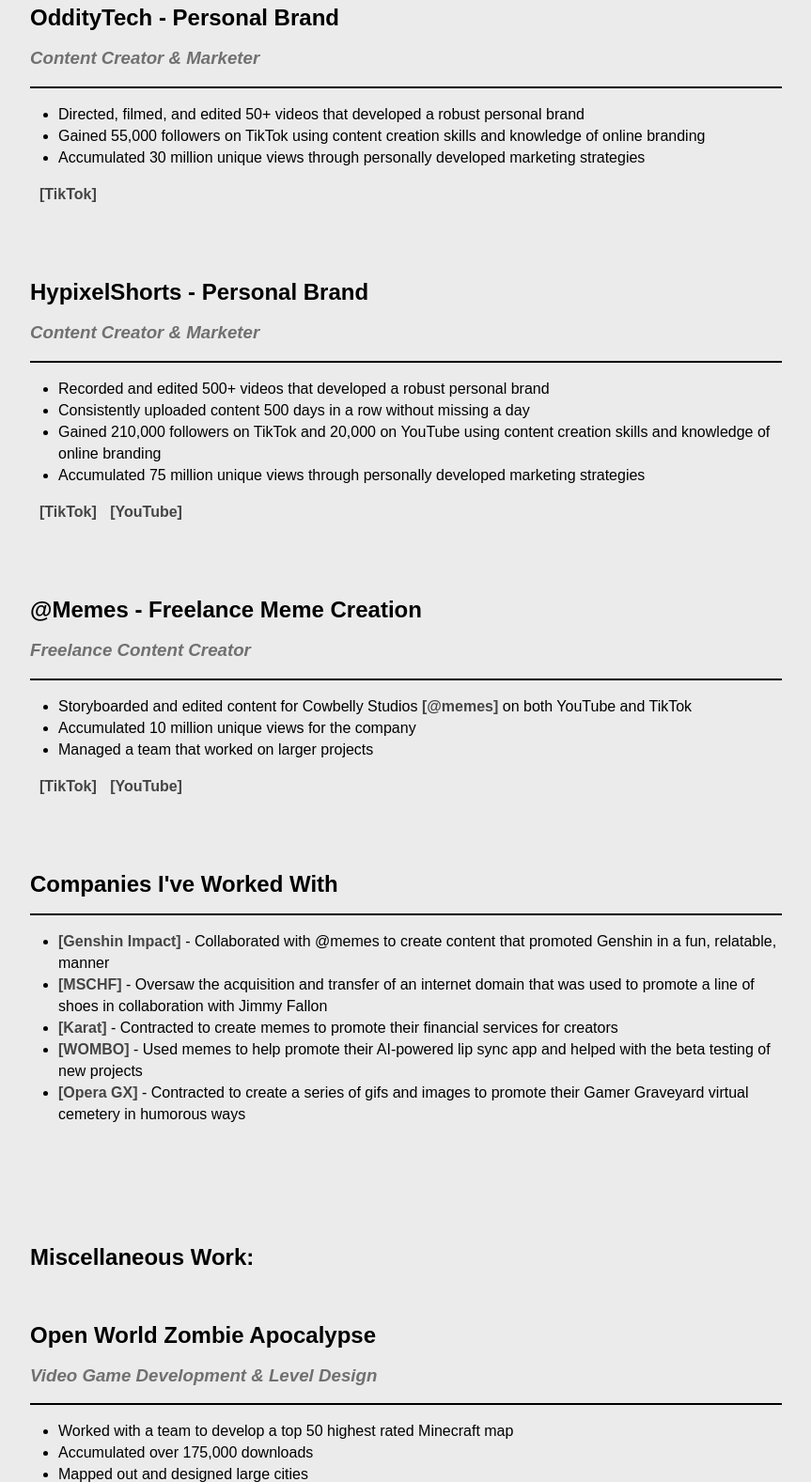
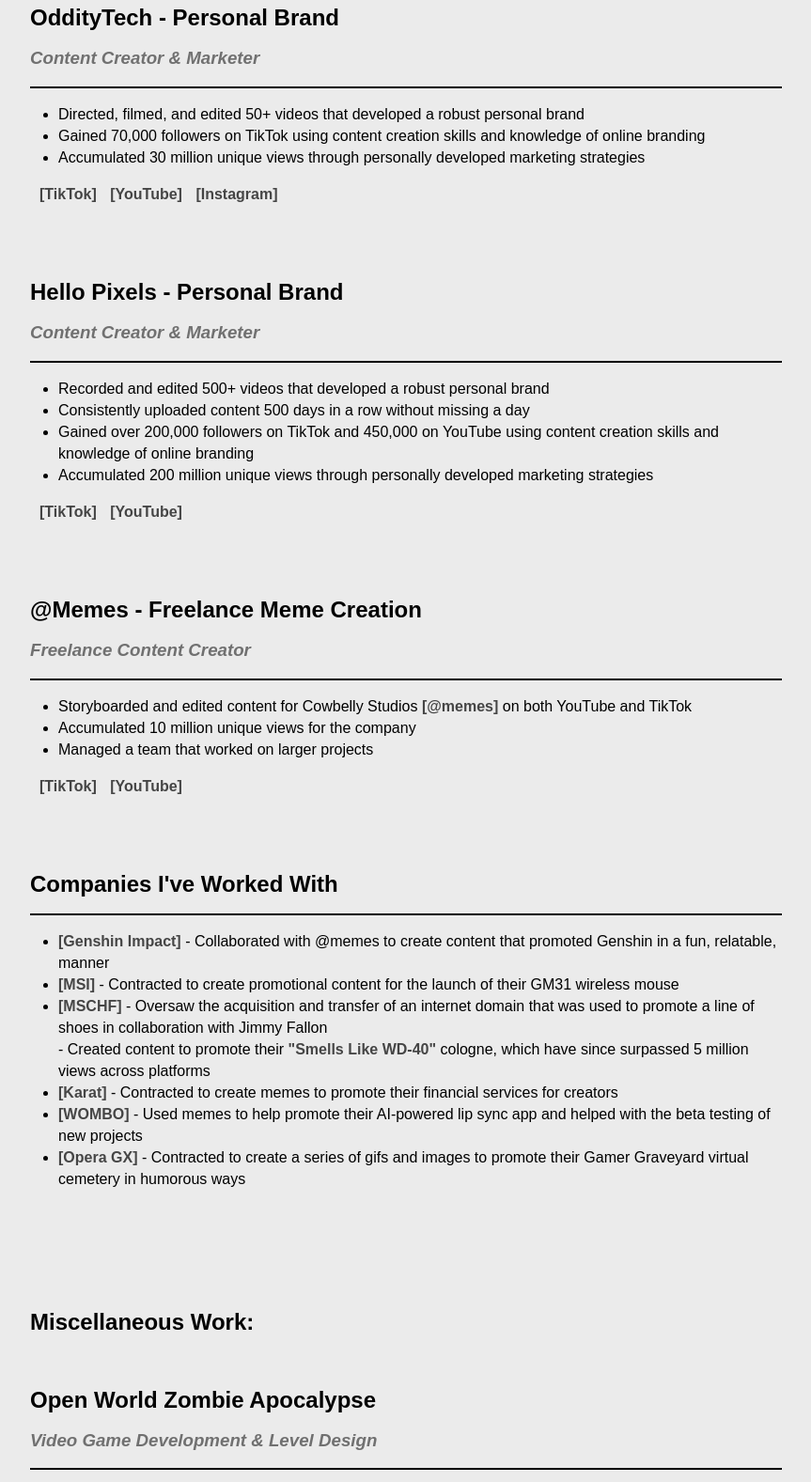
Before and after one commit to TheNicholasFisher/portfolio, a plain HTML site: page index.html in a window 1280 px wide. Shown: the part 200-1777 px from the top of the page at 94% size, without its empty margins (16-879 px from the left). Drawn offline with Linux system fonts and the light colour scheme.

Commit message:
Add files via upload

```diff
--- a/index.html
+++ b/index.html
@@ -24,17 +24,23 @@
         <div class="bullets opacity" style="--index:2">
             <ul>
                 <li>Directed, filmed, and edited 50+ videos that developed a robust personal brand</li>
-                <li>Gained 55,000 followers on TikTok using content creation skills and knowledge of online branding</li>
+                <li>Gained 70,000 followers on TikTok using content creation skills and knowledge of online branding</li>
                 <li>Accumulated 30 million unique views through personally developed marketing strategies</li>
             </ul>
         </div>
         <div class="view opacity" style="--index:3">
             <a target="_blank" href="https://www.tiktok.com/@odditytech"><h4>[TikTok]</h4></a>
         </div>
+        <div class="view opacity" style="--index:3">
+            <a target="_blank" href="https://www.youtube.com/@odditytech"><h4>[YouTube]</h4></a>
+        </div>
+        <div class="view opacity" style="--index:3">
+            <a target="_blank" href="https://www.instagram.com/odditytech"><h4>[Instagram]</h4></a>
+        </div>
     </div>
     <div class="description">
         <div class="name opacity" style="--index:4">
-            <h2>HypixelShorts - Personal Brand</h2>
+            <h2>Hello Pixels - Personal Brand</h2>
         </div>
         <div class="idkwhattocallthis opacity" style="--index:5">
             <h3>Content Creator & Marketer</h3>
@@ -44,15 +50,15 @@
             <ul>
                 <li>Recorded and edited 500+ videos that developed a robust personal brand</li>
                 <li>Consistently uploaded content 500 days in a row without missing a day</li>
-                <li>Gained 210,000 followers on TikTok and 20,000 on YouTube using content creation skills and knowledge of online branding</li>
-                <li>Accumulated 75 million unique views through personally developed marketing strategies</li>
+                <li>Gained over 200,000 followers on TikTok and 450,000 on YouTube using content creation skills and knowledge of online branding</li>
+                <li>Accumulated 200 million unique views through personally developed marketing strategies</li>
             </ul>
         </div>
         <div class="view opacity" style="--index:7">
-            <a target="_blank" href="https://www.tiktok.com/@hypixelshorts"><h4>[TikTok]</h4></a>
+            <a target="_blank" href="https://www.tiktok.com/@hellopixels"><h4>[TikTok]</h4></a>
         </div>
         <div class="view opacity" style="--index:7">
-            <a target="_blank" href="https://www.youtube.com/@hypixelshorts"><h4>[YouTube]</h4></a>
+            <a target="_blank" href="https://www.youtube.com/@hellopixels"><h4>[YouTube]</h4></a>
         </div>
     </div>
     <div class="description">
@@ -88,7 +94,8 @@
         <div class="bullets opacity" style="--index:14">
             <ul>
                 <li><a target="_blank" href="https://genshin.hoyoverse.com/en/">[Genshin Impact]</a> - Collaborated with @memes to create content that promoted Genshin in a fun, relatable, manner</li>
-                <li><a target="_blank" href="https://www.mschf.xyz/">[MSCHF]</a> - Oversaw the acquisition and transfer of an internet domain that was used to promote a line of shoes in collaboration with Jimmy Fallon</li>
+                <li><a target="_blank" href="https://us.msi.com/">[MSI]</a> - Contracted to create promotional content for the launch of their GM31 wireless mouse</li>
+                <li><a target="_blank" href="https://www.mschf.xyz/">[MSCHF]</a> - Oversaw the acquisition and transfer of an internet domain that was used to promote a line of shoes in collaboration with Jimmy Fallon <br>- Created content to promote their <a target="_blank" href="https://smellslikewd40.com/">"Smells Like WD-40"</a> cologne, which have since surpassed 5 million views across platforms</li>
                 <li><a target="_blank" href="https://www.trykarat.com/">[Karat]</a> - Contracted to create memes to promote their financial services for creators</li>
                 <li><a target="_blank" href="https://www.wombo.ai/">[WOMBO]</a> - Used memes to help promote their AI-powered lip sync app and helped with the beta testing of new projects</li>
                 <li><a target="_blank" href="https://www.opera.com/gx">[Opera GX]</a> - Contracted to create a series of gifs and images to promote their Gamer Graveyard virtual cemetery in humorous ways</li>
@@ -113,7 +120,7 @@
         <div class="bullets opacity" style="--index:18">
             <ul>
                 <li>Worked with a team to develop a top 50 highest rated Minecraft map</li>
-                <li>Accumulated over 175,000 downloads</li>
+                <li>Accumulated over 200,000 downloads</li>
                 <li>Mapped out and designed large cities</li>
                 <li>Worked with a team of 8-12 people to complete large projects</li>
                 <li>Guided players through issues and fixed map related bugs</li>
```
